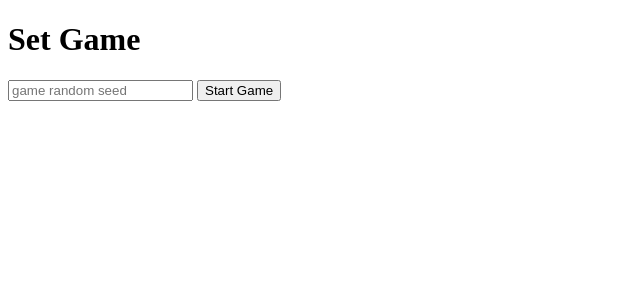
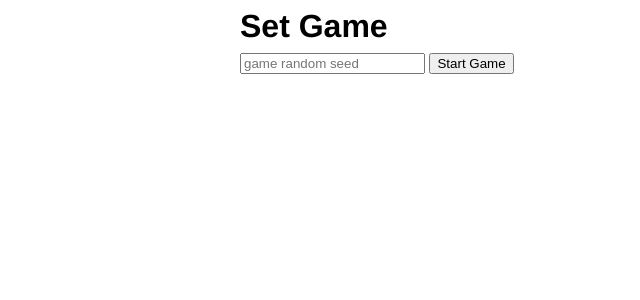
Before and after one commit to boompig/set-game, a SvelteKit app: page / in a window 1280 px wide. Shown: the top 300 px of the page, without its empty margins (0-640 px from the left). Built offline with nearby package versions, Linux system fonts and the light colour scheme.

Commit message:
minor edits to get tailwind to work

```diff
--- /dev/null
+++ b/src/app.css
@@ -0,0 +1,7 @@
+/* @tailwind base;
+@tailwind components;
+@tailwind utilities; */
+
+html, body {
+    font-family: Helvetica, Arial, sans-serif;
+}
--- /dev/null
+++ b/src/components/App.svelte
@@ -0,0 +1,82 @@
+<script lang="ts">
+    import type { IGameResult } from '$lib/game-events';
+    import Game from '../components/Game.svelte';
+
+    /**
+     * Global state - whether the game has been started
+     */
+    let isGameStarted = false;
+    /**
+     * User input for random seed
+     */
+    let randomSeed = 0;
+    /**
+     * The random seed for the current game
+     */
+    let gameRandomSeed = 0;
+    let startGameErrorMsg = '';
+    let highScore: IGameResult | null = null;
+
+    function startGame(e: any) {
+        if (!randomSeed) {
+            startGameErrorMsg = 'Random seed is required';
+            return;
+        } else {
+            gameRandomSeed = randomSeed;
+            startGameErrorMsg = '';
+            // get the random seed
+            isGameStarted = true;
+        }
+        e.preventDefault();
+    }
+
+    function changeRandomSeed(e: any) {
+        randomSeed = Number.parseInt(e.target.value);
+    }
+
+    function handleGameOver(gameResult: IGameResult) {
+        if ((!highScore) || gameResult.elapsedTime < highScore.elapsedTime) {
+            // we have a new high score
+            highScore = {
+                score: gameResult.score,
+                elapsedTime: gameResult.elapsedTime,
+            };
+        }
+    }
+</script>
+
+<style>
+    .page-wrapper {
+        max-width: 800px;
+        margin: 0 auto;
+    }
+
+    h1 {
+        margin-bottom: .5rem;
+        margin-top: .5rem;
+    }
+</style>
+
+<div class="page-wrapper">
+    <h1>Set Game</h1>
+
+    {#if highScore}
+        <section>
+            <div>HS time: {highScore.elapsedTime}</div>
+        </section>
+    {/if}
+
+    <form>
+        {#if startGameErrorMsg}
+            <div>Error: { startGameErrorMsg }</div>
+        {/if}
+        <input type="text" name="random_seed" placeholder="game random seed" min="1" max="65536"
+            on:change={changeRandomSeed} />
+        <button type="submit" on:click={startGame}>Start Game</button>
+    </form>
+
+    <!-- show this when the game is dealt -->
+    {#if isGameStarted && gameRandomSeed !== 0 }
+        <svelte:component this={Game} gameRandomSeed={gameRandomSeed} onGameOver={handleGameOver}/>
+    {/if}
+</div>
--- a/src/components/Game.svelte
+++ b/src/components/Game.svelte
@@ -127,13 +127,16 @@
     function countPointsIfSet() {
         if (selectedCards.length === 3) {
             if (isValidSet(selectedCards)) {
+                console.assert(selectedCards.length === 3);
+                console.assert(tableCards.length % 3 === 0);
                 points++;
-                const newArr = [...tableCards]
+                const newArr = [...tableCards];
                 // remove the selected cards from the table
                 selectedCards.forEach(card => {
-                    const i = tableCards.findIndex((c) => c === card);
+                    const i = newArr.findIndex((c) => c === card);
                     newArr.splice(i, 1);
                 });
+                console.assert(newArr.length === tableCards.length - 3);
                 tableCards = newArr;
                 // finally, de-select
                 selectedCards = [];
--- a/src/routes/+page.svelte
+++ b/src/routes/+page.svelte
@@ -1,74 +1,6 @@
 <script lang="ts">
-    import type { IGameResult } from '$lib/game-events';
-    import Game from '../components/Game.svelte';
-
-    /**
-     * Global state - whether the game has been started
-     */
-    let isGameStarted = false;
-    /**
-     * User input for random seed
-     */
-    let randomSeed = 0;
-    /**
-     * The random seed for the current game
-     */
-    let gameRandomSeed = 0;
-    let startGameErrorMsg = '';
-    let highScore: IGameResult | null = null;
-
-    function startGame(e: any) {
-        if (!randomSeed) {
-            startGameErrorMsg = 'Random seed is required';
-            return;
-        } else {
-            gameRandomSeed = randomSeed;
-            startGameErrorMsg = '';
-            // get the random seed
-            isGameStarted = true;
-        }
-        e.preventDefault();
-    }
-
-    function changeRandomSeed(e: any) {
-        randomSeed = Number.parseInt(e.target.value);
-    }
-
-    function handleGameOver(gameResult: IGameResult) {
-        if ((!highScore) || gameResult.elapsedTime < highScore.elapsedTime) {
-            // we have a new high score
-            highScore = {
-                score: gameResult.score,
-                elapsedTime: gameResult.elapsedTime,
-            };
-        }
-    }
+    import '../app.css';
+    import App from '../components/App.svelte';
 </script>
 
-<style>
-    /* input[type="text"] {
-        min-width: 300px;
-    } */
-</style>
-
-<h1>Set Game</h1>
-
-{#if highScore}
-    <section>
-        <div>HS time: {highScore.elapsedTime}</div>
-    </section>
-{/if}
-
-<form>
-    {#if startGameErrorMsg}
-        <div>Error: { startGameErrorMsg }</div>
-    {/if}
-    <input type="text" name="random_seed" placeholder="game random seed" min="1" max="65536"
-        on:change={changeRandomSeed} />
-    <button type="submit" on:click={startGame}>Start Game</button>
-</form>
-
-<!-- show this when the game is dealt -->
-{#if isGameStarted && gameRandomSeed !== 0 }
-    <svelte:component this={Game} gameRandomSeed={gameRandomSeed} onGameOver={handleGameOver}/>
-{/if}
+<svelte:component this={App} />
--- a/tailwind.config.js
+++ b/tailwind.config.js
@@ -1,6 +1,6 @@
 /** @type {import('tailwindcss').Config} */
 export default {
-  content: [],
+  content: ['./src/**/*.svelte'],
   theme: {
     extend: {},
   },
```
